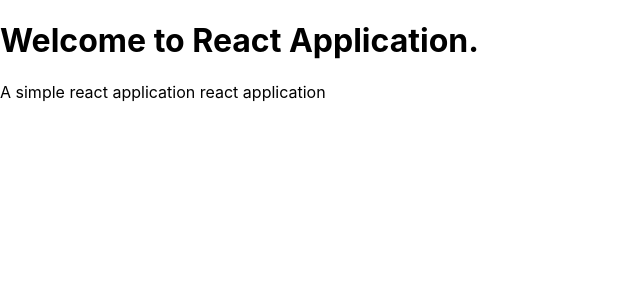
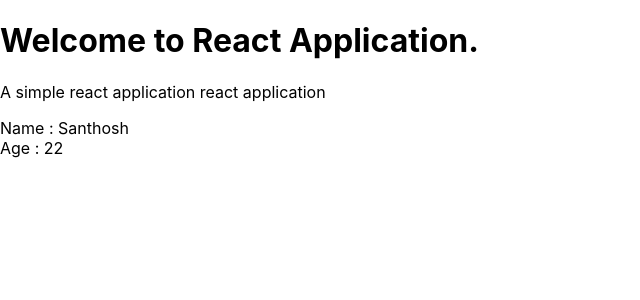
Before and after one commit to Santhoshmahanthi123/react-app, a React (Create React App) app: page / in a window 1280 px wide. Shown: the top 300 px of the page, without its empty margins (0-640 px from the left). Built offline with nearby package versions, Linux system fonts and the light colour scheme.

Commit message:
destructuring the code

```diff
--- a/src/App.js
+++ b/src/App.js
@@ -1,10 +1,12 @@
 import React, { Component } from 'react';
+import First from './First'
 class App extends Component {
   render() {
     return (
       <div className="App">
           <h1>Welcome to React Application.</h1>
           <p>A simple react application react application</p>
+          <First name="Santhosh" age="22"/>
       </div>
     );
   }
--- /dev/null
+++ b/src/First.js
@@ -0,0 +1,17 @@
+import React, { Component } from 'react';
+class First extends Component{
+    render(){
+        //child component to be rendered in to parent component App.js
+       //console.log(this.props)
+       //destructuring to grab all properties
+       const {name, age} = this.props;
+       return(
+            <div className="First">
+                <div>Name : {name}</div>
+                <div>Age : {age}</div>
+            </div>
+        )
+    }
+}
+
+export default First;
```
